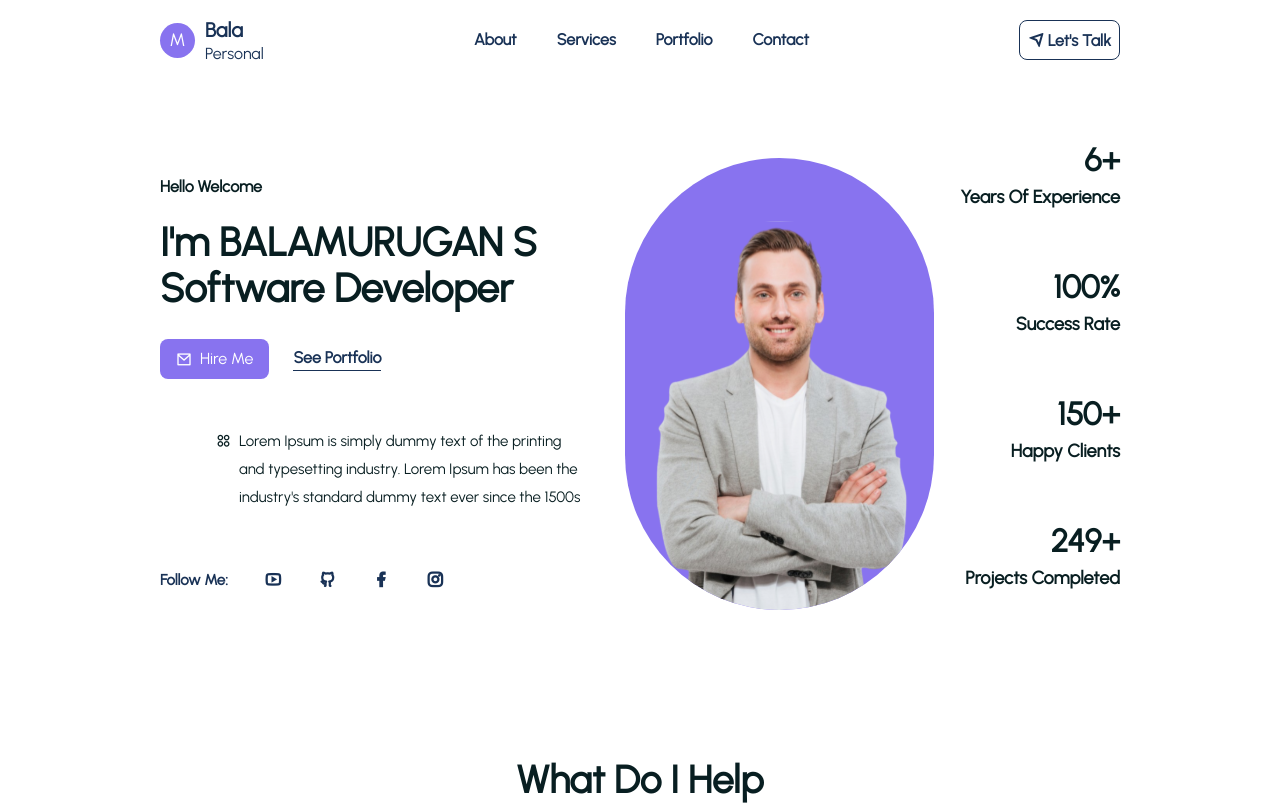
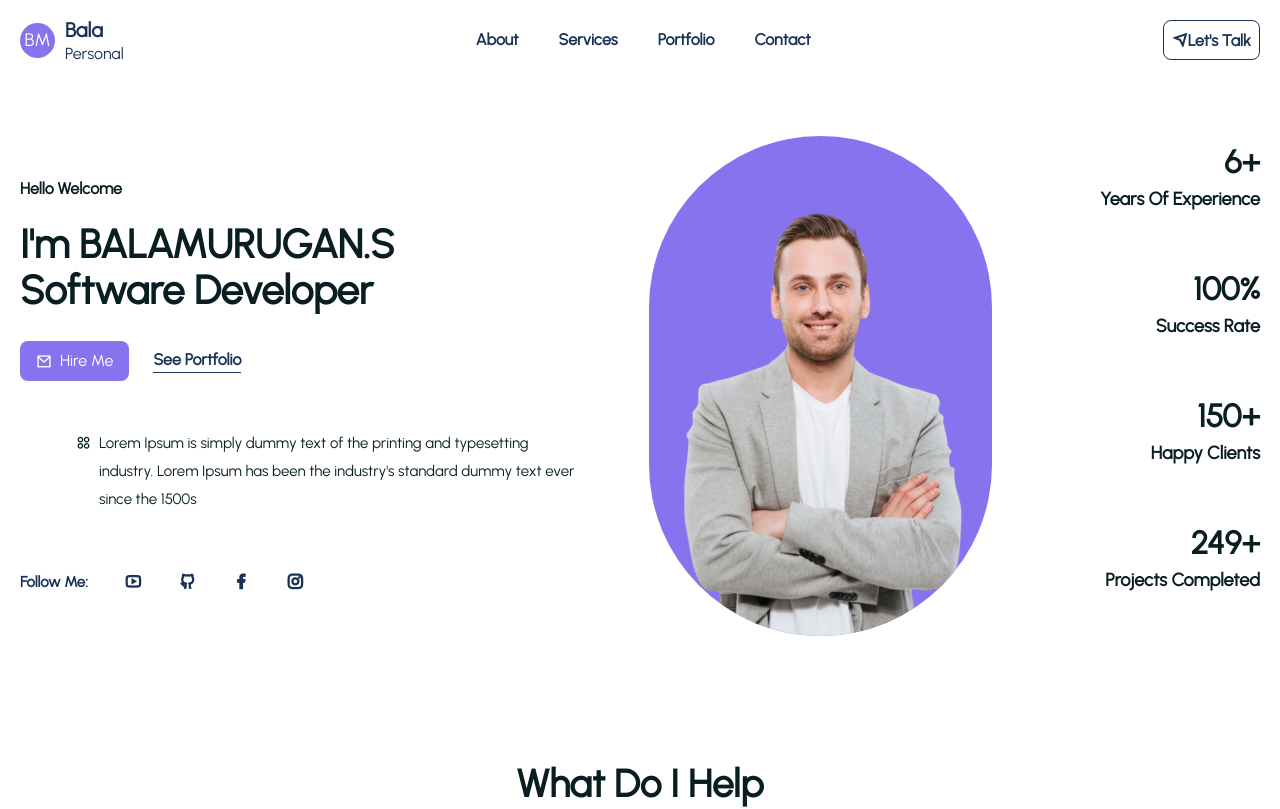
Before and after one commit to BALAMURUGANS061199/My-Portfolio, a React (Create React App) app: page / in a window 1280 px wide. Shown: the top 809 px of the page. Built offline with nearby package versions, Linux system fonts and the light colour scheme.

Commit message:
Update Css

```diff
--- a/src/App.css
+++ b/src/App.css
@@ -1,4 +1,4 @@
-@import url("https://fonts.googleapis.com/css2?family=Urbanist:ital,wght@200;300;400;500;600;700;800&display=swap");
+/* @import url("https://fonts.googleapis.com/css2?family=Urbanist:ital,wght@200;300;400;500;600;700;800&display=swap");
 
 * {
   padding: 0;
@@ -12,7 +12,7 @@ body {
   font-family: "urbanist", sans-serif;
 }
 .container {
-  max-width: 1000px;
+  max-width: 1600px;
   padding-left: 20px;
   padding-right: 20px;
   margin: auto;
@@ -20,28 +20,19 @@ body {
 
 section {
   padding: 50px 0;
-}
+} */
+
 /* .sticky__header {
   width: 100%;
-  height: 30%;
-  line-height: 80px;
+  height: 80px;
+  background: #fff;
+  box-shadow: 0 2px 5px rgba(0, 0, 0, 0.1);
   position: sticky;
-  background: #fff;
-  box-shadow: 3px 3px -8px 3px #ddd;
+  top: 0;
   z-index: 99;
 } */
 
-.sticky__header {
-  width: 100%;
-  height: 80px; /* Match your header height */
-  background: #fff;
-  box-shadow: 0 2px 5px rgba(0, 0, 0, 0.1);
-  position: sticky;
-  top: 0; /* Ensures the header sticks to the top */
-  z-index: 99;
-}
-
-@media only screen and (max-width: 768px) {
+/* @media only screen and (max-width: 768px) {
   .menu {
     width: 100%;
     height: 100%;
@@ -69,3 +60,101 @@ section {
     display: block;
   }
 }
+ */
+
+@import url("https://fonts.googleapis.com/css2?family=Urbanist:ital,wght@200;300;400;500;600;700;800&display=swap");
+
+* {
+  padding: 0;
+  margin: 0;
+  box-sizing: border-box;
+}
+
+html {
+  scroll-behavior: smooth;
+}
+
+body {
+  font-family: "Urbanist", sans-serif;
+}
+
+.container {
+  max-width: 1600px;
+  padding-left: 20px;
+  padding-right: 20px;
+  margin: auto;
+}
+
+section {
+  padding: 50px 0;
+}
+
+.sticky__header {
+  width: 100%;
+  height: 80px;
+  background: #fff;
+  box-shadow: 0 2px 5px rgba(0, 0, 0, 0.1);
+  position: sticky;
+  top: 0;
+  z-index: 99;
+}
+
+/* Mobile Responsiveness */
+@media only screen and (max-width: 768px) {
+  .container {
+    width: 100%;
+    height: 100%;
+  }
+  .menu {
+    width: 100%;
+    height: 100%;
+    position: fixed;
+    top: 0;
+    left: 0;
+    background: rgba(0, 0, 0, 0.52);
+    z-index: 100;
+    display: none;
+  }
+
+  .menu ul {
+    width: 75%;
+    height: 100%;
+    position: absolute;
+    top: 0;
+    right: 0;
+    z-index: 200;
+    background: #fff;
+    flex-direction: column;
+    justify-content: center;
+    align-items: center;
+    padding-top: 20px;
+  }
+
+  .menu ul li {
+    margin-bottom: 20px;
+  }
+
+  .show-menu {
+    display: block;
+  }
+
+  .menu-btn {
+    display: block;
+    font-size: 28px;
+    cursor: pointer;
+  }
+
+  .header__logo {
+    margin-left: 20px;
+  }
+
+  .sticky__header {
+    padding: 0 10px;
+  }
+
+  .menu-toggle {
+    position: absolute;
+    top: 20px;
+    right: 20px;
+  }
+}
--- a/src/components/Header/Header.js
+++ b/src/components/Header/Header.js
@@ -147,7 +147,7 @@ const Header = () => {
     window.scrollTo({
       top: location - 80,
       left: 0,
-      behavior: "smooth",
+      // behavior: "smooth",
     });
   };
 
@@ -165,7 +165,7 @@ const Header = () => {
               className="w-[35px] h-[35px] bg-primaryColor text-white text-[18px] font-[500] rounded-full
               flex items-center justify-center"
             >
-              M
+              BM
             </span>
             <div className="leading-[20px]">
               <h2 className="text-xl text-smallTextColor font-[700]">Bala</h2>
@@ -223,7 +223,7 @@ const Header = () => {
             py-2 px-2 rounded-[8px] max-h-[40px] hover:bg-smallTextColor hover:text-white hover:font-[500] ease-in duration-300"
           >
             <button>
-              <i className="ri-send-plane-line"></i> Let's Talk
+              <i className="ri-send-plane-line"></i>Let's Talk
             </button>
             <span
               onClick={toggleMenu}
--- a/src/components/UI/Hero.jsx
+++ b/src/components/UI/Hero.jsx
@@ -20,7 +20,7 @@ const Hero = () => {
               data-aos-duration="1500"
               className="text-headingColor font-[800] text-[1.8rem] sm:text-[40px] leading-[35px] sm:leading-[46px] mt-5"
             >
-              I'm BALAMURUGAN S <br />
+              I'm BALAMURUGAN.S <br />
               Software Developer
             </h1>
             <div
--- a/src/index.js
+++ b/src/index.js
@@ -5,6 +5,7 @@ import App from "./App";
 
 import "aos/dist/aos.css";
 import "remixicon/fonts/remixicon.css";
+
 const root = ReactDOM.createRoot(document.getElementById("root"));
 root.render(
   <React.StrictMode>
```
